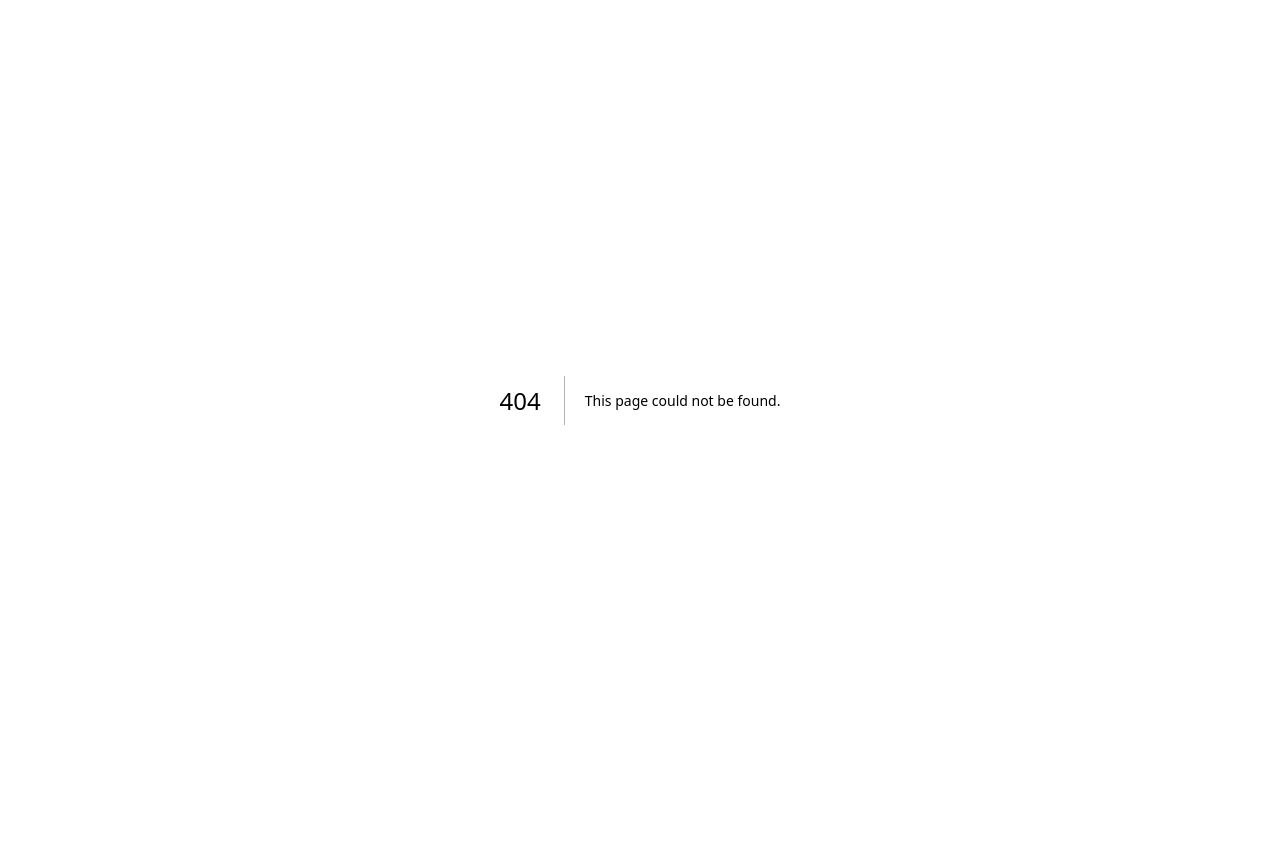
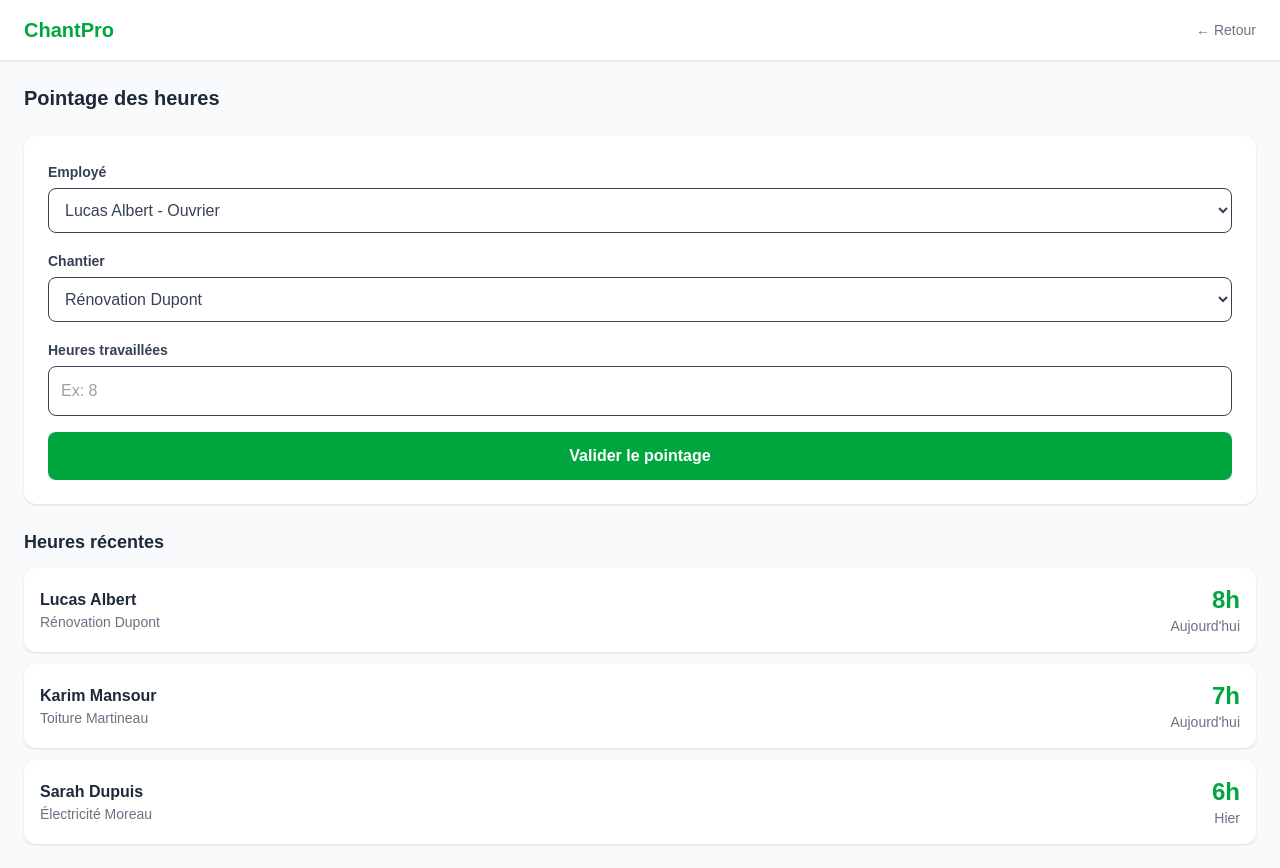
Before and after one commit to Titi59000/chantiproV1, a Next.js app: page /heures in a window 1280 px wide. Before the commit this address had no page. Before the commit the page ends 800 px from the top, so only its background shows below. Built offline with nearby package versions, Linux system fonts and the light colour scheme.

Commit message:
Ajout page heures

```diff
--- /dev/null
+++ b/app/heures/page.tsx
@@ -0,0 +1,108 @@
+"use client"
+
+import Link from "next/link"
+
+export default function Heures() {
+  return (
+    <div className="min-h-screen bg-gray-50">
+        {/* Header */}
+<div className="bg-white shadow px-6 py-4 flex justify-between items-center">
+  <h1 className="text-xl font-bold text-green-600">ChantPro</h1>
+  <Link href="/dashboard">
+    <button className="text-gray-500 text-sm">← Retour</button>
+  </Link>
+</div>{/* Contenu principal */}
+<div className="p-6">
+
+  {/* Titre */}
+  <h2 className="text-xl font-bold text-gray-800 mb-6">
+    Pointage des heures
+  </h2>
+
+  {/* Formulaire de pointage */}
+  <div className="bg-white p-6 rounded-xl shadow mb-6">
+
+    {/* Choisir un employé */}
+    <div className="mb-4">
+      <label className="text-sm font-bold text-gray-700">Employé</label>
+      <select className="w-full mt-1 p-3 border rounded-lg text-gray-700">
+        <option>Lucas Albert - Ouvrier</option>
+        <option>Karim Mansour - Conducteur de travaux</option>
+        <option>Sarah Dupuis - Secrétaire</option>
+      </select>
+    </div>
+
+    {/* Choisir un chantier */}
+    <div className="mb-4">
+      <label className="text-sm font-bold text-gray-700">Chantier</label>
+      <select className="w-full mt-1 p-3 border rounded-lg text-gray-700">
+        <option>Rénovation Dupont</option>
+        <option>Toiture Martineau</option>
+        <option>Électricité Moreau</option>
+      </select>
+    </div>
+
+    {/* Nombre d'heures */}
+    <div className="mb-4">
+      <label className="text-sm font-bold text-gray-700">Heures travaillées</label>
+      <input
+        type="number"
+        placeholder="Ex: 8"
+        className="w-full mt-1 p-3 border rounded-lg text-gray-700"
+      />
+    </div>
+
+    {/* Bouton valider */}
+    <button className="w-full bg-green-600 text-white py-3 rounded-lg font-bold">
+      Valider le pointage
+    </button>
+
+  </div>
+{/* Tableau des heures récentes */}
+<h3 className="text-lg font-bold text-gray-800 mb-3">
+  Heures récentes
+</h3>
+
+<div className="flex flex-col gap-3">
+
+  {/* Ligne 1 */}
+  <div className="bg-white p-4 rounded-xl shadow flex justify-between items-center">
+    <div>
+      <p className="font-bold text-gray-800">Lucas Albert</p>
+      <p className="text-gray-500 text-sm">Rénovation Dupont</p>
+    </div>
+    <div className="text-right">
+      <p className="text-2xl font-bold text-green-600">8h</p>
+      <p className="text-gray-500 text-sm">Aujourd'hui</p>
+    </div>
+  </div>
+
+  {/* Ligne 2 */}
+  <div className="bg-white p-4 rounded-xl shadow flex justify-between items-center">
+    <div>
+      <p className="font-bold text-gray-800">Karim Mansour</p>
+      <p className="text-gray-500 text-sm">Toiture Martineau</p>
+    </div>
+    <div className="text-right">
+      <p className="text-2xl font-bold text-green-600">7h</p>
+      <p className="text-gray-500 text-sm">Aujourd'hui</p>
+    </div>
+  </div>
+
+  {/* Ligne 3 */}
+  <div className="bg-white p-4 rounded-xl shadow flex justify-between items-center">
+    <div>
+      <p className="font-bold text-gray-800">Sarah Dupuis</p>
+      <p className="text-gray-500 text-sm">Électricité Moreau</p>
+    </div>
+    <div className="text-right">
+      <p className="text-2xl font-bold text-green-600">6h</p>
+      <p className="text-gray-500 text-sm">Hier</p>
+    </div>
+  </div>
+
+</div>
+</div>
+    </div>
+  )
+}
```
